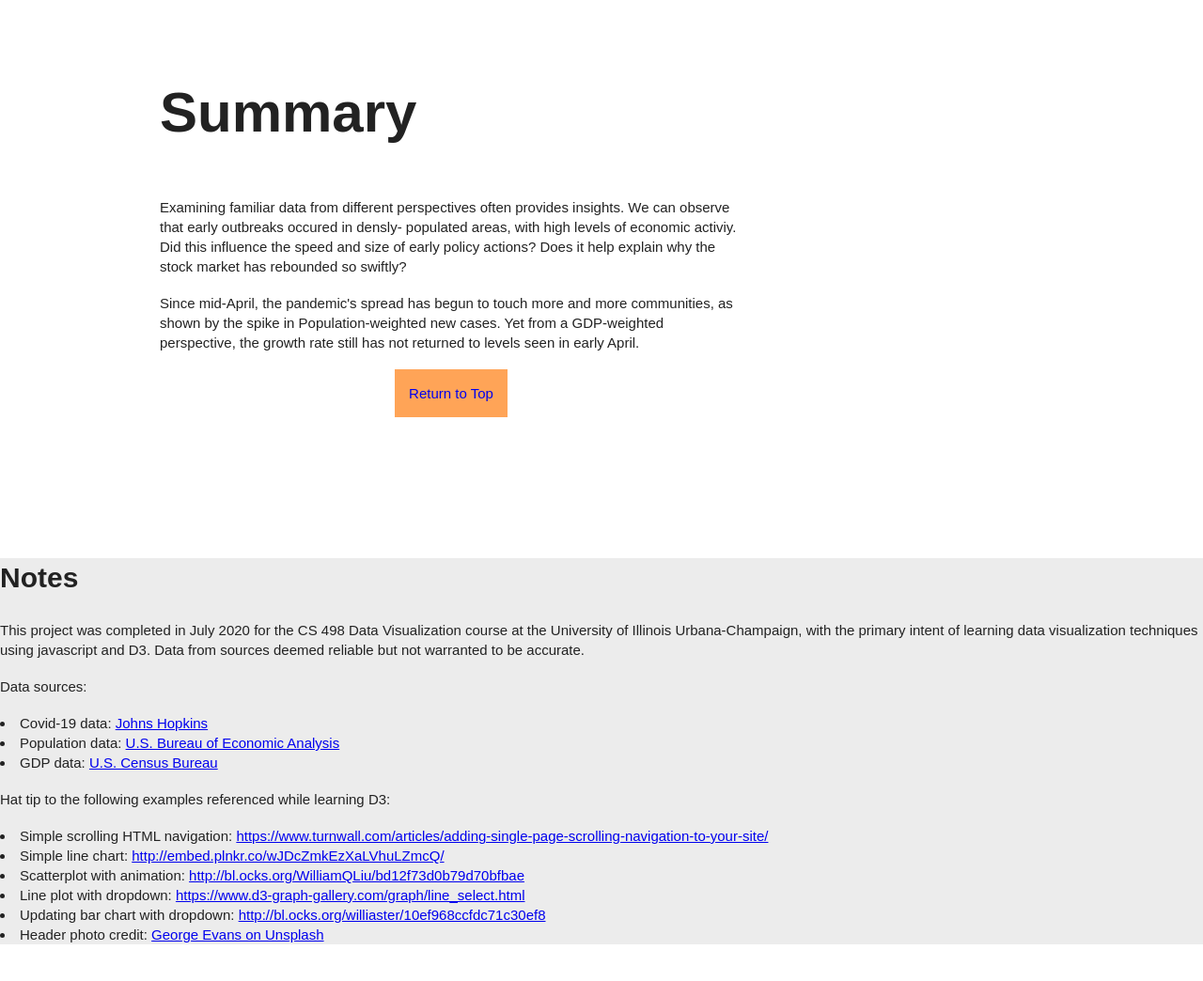
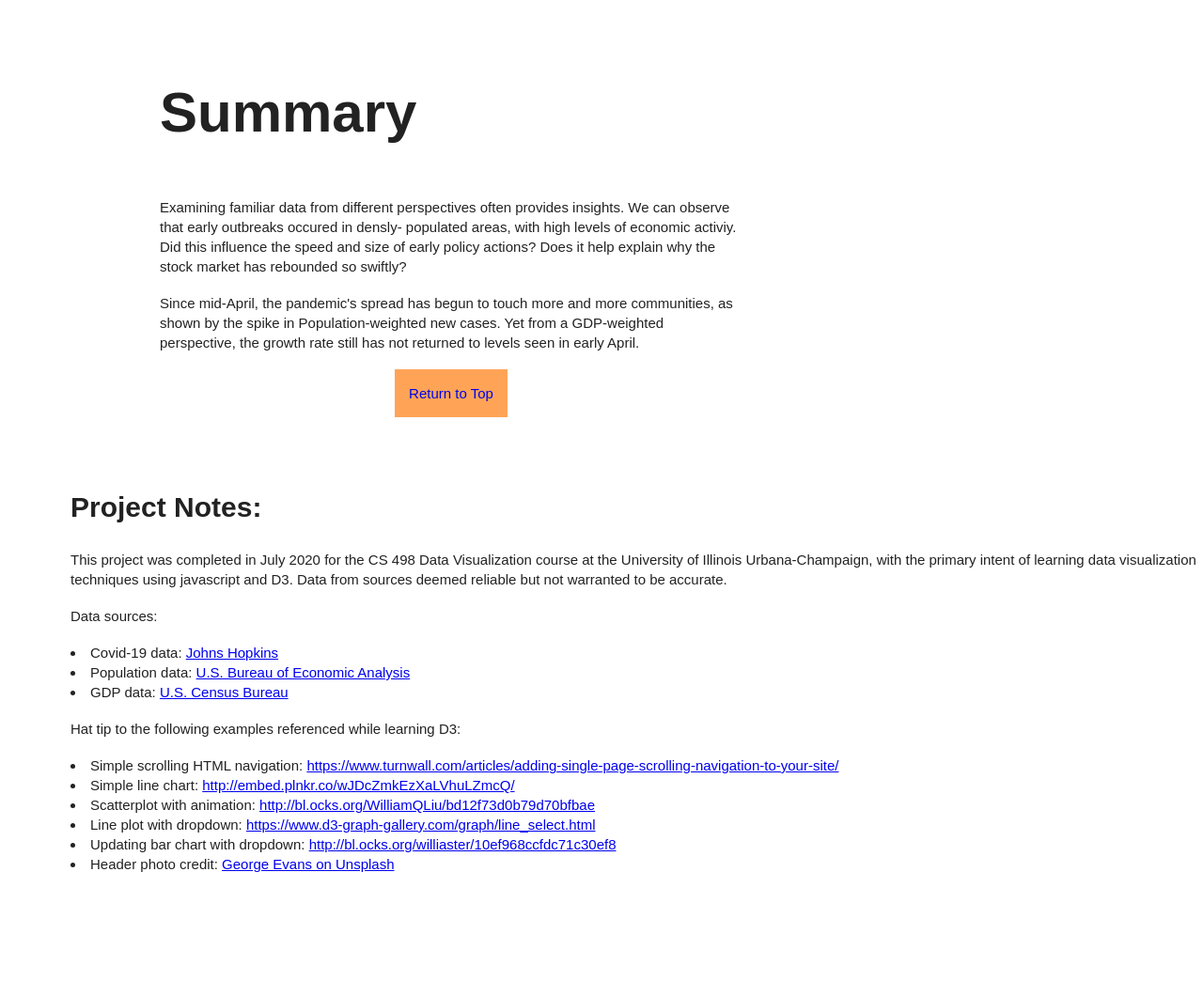
Before and after one commit to skirby1201/skirby1201.github.io, a plain HTML site: page index.html in a window 1280 px wide. Shown: the part 6120-7164 px from the top of the page at 94% size. After the commit the page ends 7125 px from the top, so only its background shows below. Drawn offline with nearby package versions, Linux system fonts and the light colour scheme.

Commit message:
Update index.html
Fixed footer indentation

```diff
--- a/index.html
+++ b/index.html
@@ -214,10 +214,8 @@ circle {
   </div>
 </div>
 
-
-
-<div class="gd-section footer">
-  <h4>Notes</h4>
+<div style="margin-left: 5em;">
+  <h4>Project Notes:</h4>
   <p>This project was completed in July 2020 for the CS 498 Data Visualization course at the University of Illinois Urbana-Champaign, with the primary intent
      of learning data visualization techniques using javascript and D3. Data from sources deemed reliable but not warranted to be accurate.</p>
   <p>Data sources:
@@ -225,6 +223,7 @@ circle {
       <li>Population data: <a href="https://www.bea.gov/news/2019/local-area-gross-domestic-product-2018" target="_blank">U.S. Bureau of Economic Analysis</a></li>
       <li>GDP data: <a href="https://www.census.gov/data/datasets/time-series/demo/popest/2010s-counties-total.html#par_textimage_70769902" target="_blank">U.S. Census Bureau</a></li>
   </p>
+
   <p>Hat tip to the following examples referenced while learning D3:
       <li>Simple scrolling HTML navigation: <a href="https://www.turnwall.com/articles/adding-single-page-scrolling-navigation-to-your-site/" target="_blank">https://www.turnwall.com/articles/adding-single-page-scrolling-navigation-to-your-site/</a></li>
       <li>Simple line chart: <a href="http://embed.plnkr.co/wJDcZmkEzXaLVhuLZmcQ/" target="_blank">http://embed.plnkr.co/wJDcZmkEzXaLVhuLZmcQ/</a></li>
@@ -232,9 +231,6 @@ circle {
       <li>Line plot with dropdown: <a href="https://www.d3-graph-gallery.com/graph/line_select.html" target="_blank">https://www.d3-graph-gallery.com/graph/line_select.html</a></li>
       <li>Updating bar chart with dropdown: <a href="http://bl.ocks.org/williaster/10ef968ccfdc71c30ef8" target="_blank">http://bl.ocks.org/williaster/10ef968ccfdc71c30ef8</a></li>
       <li>Header photo credit: <a href="https://unsplash.com/s/photos/glasses" target="_blank">George Evans on Unsplash</a></li>
-
-
-
 
     </div>
 
```
